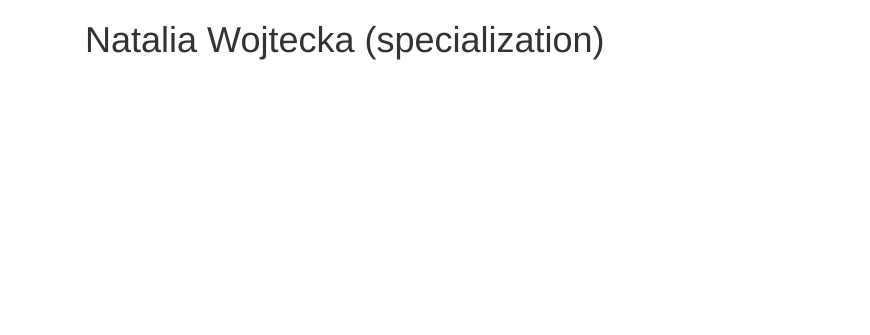
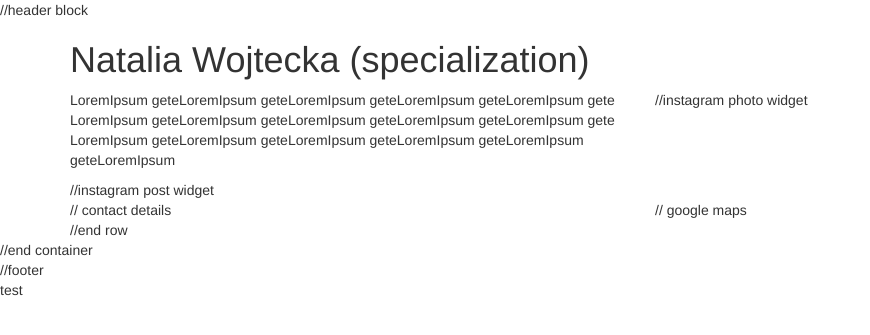
Before and after one commit to pawelpodkowa/natalia, a PHP site: page / in a window 1280 px wide. Shown: the top 335 px of the page, without its empty margins (0-870 px from the left). Run offline with PHP 8.4, Linux system fonts and the light colour scheme.

Commit message:
template without header and footer class

```diff
--- a/index.php
+++ b/index.php
@@ -1,4 +1,3 @@
-
 <!DOCTYPE html>
 <!--[if IE 7]><html class="ie ie7 ltie8 ltie9" lang="pl-PL"><![endif]-->
 <!--[if IE 8]><html class="ie ie8 ltie9" lang="pl-PL"><![endif]-->
@@ -21,17 +20,43 @@
 
   </head>
     <body>
-      <div class="row">
-        <div class="container">
+      <header>
+        <div class="row">
+          <div class="col-md-12 col-xs-12">
+            //header block
+          </div>
+        </div>
+      <div class="container">
+        <div class="row">
           <div class="col-md-12 col-xs-12">
               <h1>Natalia Wojtecka (specialization)</h1>
           </div>
+          <div class="col-md-6 col-xs-12">
+            <p>LoremIpsum geteLoremIpsum geteLoremIpsum geteLoremIpsum geteLoremIpsum gete
+              LoremIpsum geteLoremIpsum geteLoremIpsum geteLoremIpsum geteLoremIpsum gete
+              LoremIpsum geteLoremIpsum geteLoremIpsum geteLoremIpsum geteLoremIpsum geteLoremIpsum</p>
+          </div>
+          <div class="col-md-6 col-xs-12">
+            //instagram photo widget
+          </div>
+          <div class="col-md-12 col-xs-12">
+            //instagram post widget
+          </div>
+          <div class="col-md-6 col-xs-12">
+            // contact details
+          </div>
+          <div class="col-md-6 col-xs-12">
+            // google maps
+          </div>
+        </div> //end row
+      </div> //end container
+      <footer>
+        <div class="row">
+          <div class="col-md-12 col-xs-12">
+            //footer
+          </div>
         </div>
-      </div>
-
-
-
-
-
+      </footer>
     </body>
   </html>
+  test
```
